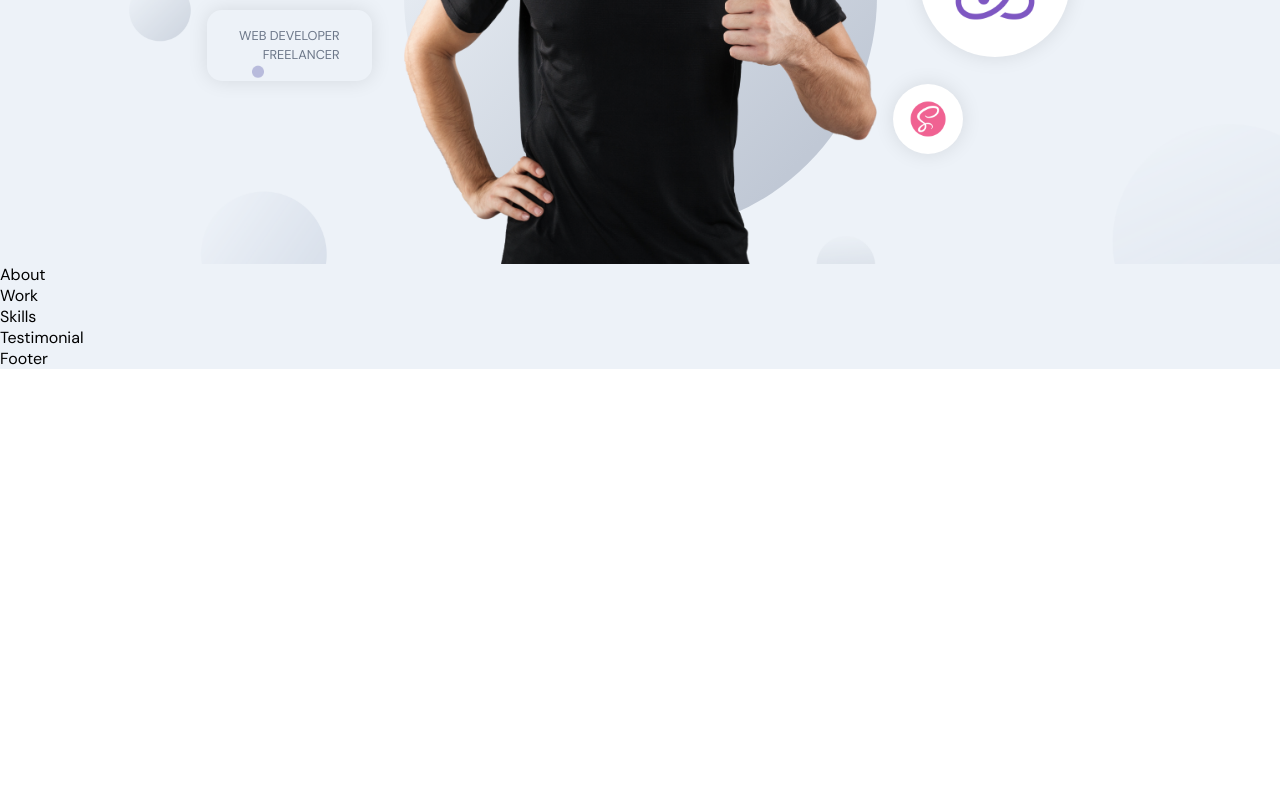
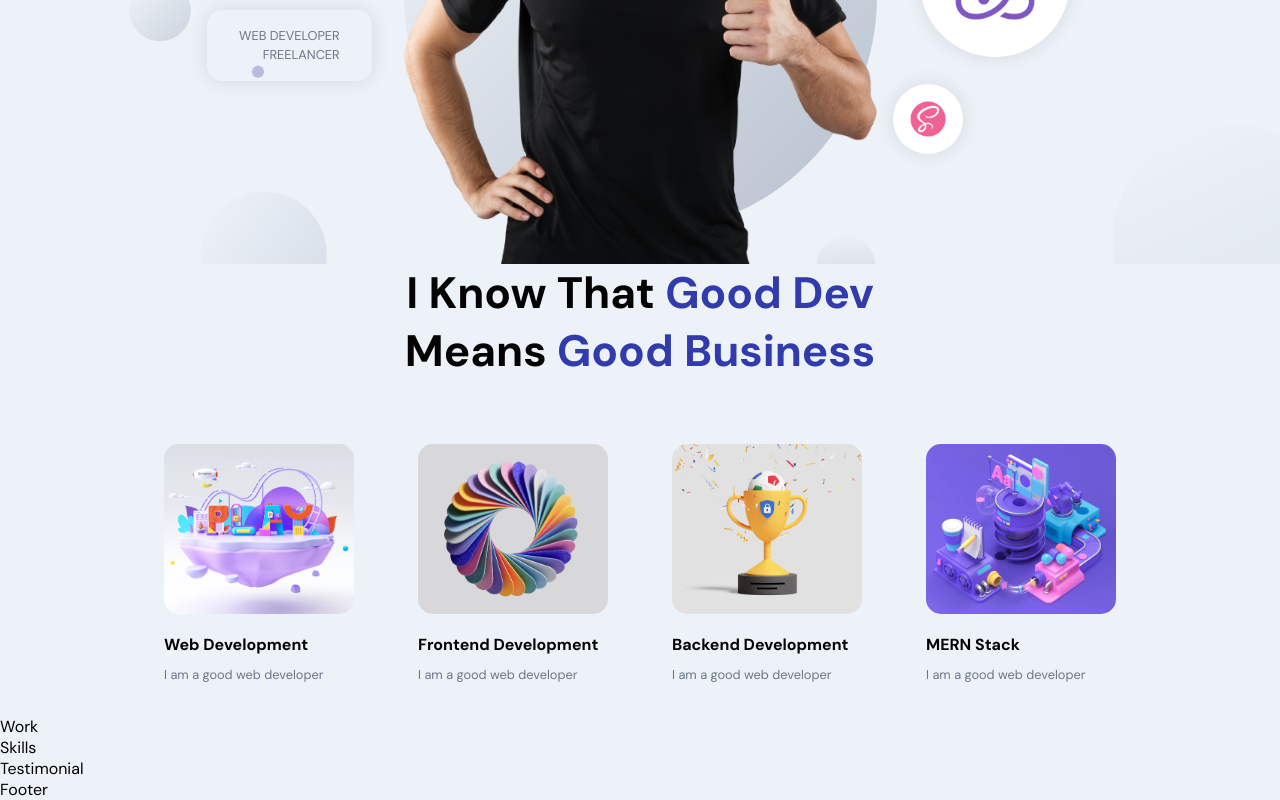
Before and after one commit to Gothician/portfolio_frontend_react, a React (Create React App) app: page / in a window 1280 px wide. Shown: the part 426-1226 px from the top of the page. Before the commit the page ends 800 px from the top, so only its background shows below. Built offline with nearby package versions, Linux system fonts and the light colour scheme.

Commit message:
Created About component structure

```diff
--- a/package.json
+++ b/package.json
@@ -9,7 +9,7 @@
     "@testing-library/react": "^13.0.0",
     "@testing-library/user-event": "^13.2.1",
     "framer-motion": "^6.3.10",
-    "node-sass": "^7.0.1",
+    "node-sass": "^8.0.0",
     "react": "^18.1.0",
     "react-dom": "^18.1.0",
     "react-icons": "^4.4.0",
--- a/src/container/About/About.jsx
+++ b/src/container/About/About.jsx
@@ -1,9 +1,62 @@
-import React from 'react';
+import React, { useState, useEffect } from 'react';
+import { motion } from 'framer-motion';
+
+import { images } from '../../constants';
 
 import './About.scss';
 
+const abouts = [
+  {
+    title: 'Web Development',
+    description: 'I am a good web developer',
+    imgUrl: images.about01,
+  },
+  {
+    title: 'Frontend Development',
+    description: 'I am a good web developer',
+    imgUrl: images.about02,
+  },
+  {
+    title: 'Backend Development',
+    description: 'I am a good web developer',
+    imgUrl: images.about03,
+  },
+  {
+    title: 'MERN Stack',
+    description: 'I am a good web developer',
+    imgUrl: images.about04,
+  },
+];
+
 const About = () => {
-  return <div>About</div>;
+  return (
+    <>
+      <h2 className="head-text">
+        I know that <span>Good Dev</span>
+        <br /> means <span> Good Business </span>
+      </h2>
+
+      <div className="app__profiles">
+        {abouts.map((about, index) => (
+          <motion.div
+            whileInView={{ opacity: 1 }}
+            whileHover={{ scale: 1.1 }}
+            transition={{ duration: 0.5, type: 'tween' }}
+            className="app__profile-item"
+            key={about.title + index}
+          >
+            <img src={about.imgUrl} alt={about.title} />
+            <h2 className="bold-text" style={{ marginTop: 20 }}>
+              {about.title}
+            </h2>
+            <p className="p-text" style={{ marginTop: 10 }}>
+              {about.description}
+            </p>
+          </motion.div>
+        ))}
+      </div>
+    </>
+  );
 };
 
 export default About;
--- a/src/container/About/About.scss
+++ b/src/container/About/About.scss
@@ -0,0 +1,39 @@
+.app__about {
+  flex: 1;
+  width: 100%;
+  flex-direction: column;
+}
+
+.app__profiles {
+  display: flex;
+  justify-content: center;
+  align-items: flex-start;
+  flex-wrap: wrap;
+  margin-top: 2rem;
+}
+
+.app__profile-item {
+  width: 190px;
+  display: flex;
+  justify-content: flex-start;
+  align-items: flex-start;
+  flex-direction: column;
+
+  margin: 2rem;
+
+  img {
+    width: 100%;
+    height: 170px;
+    border-radius: 15px;
+    object-fit: cover;
+  }
+
+  @media screen and (min-width: 2000px) {
+    width: 370px;
+    margin: 2rem 4rem;
+
+    img {
+      height: 320px;
+    }
+  }
+}
```
Also changed, not shown: 1 other file (tests, documents, lock files or other folders).
